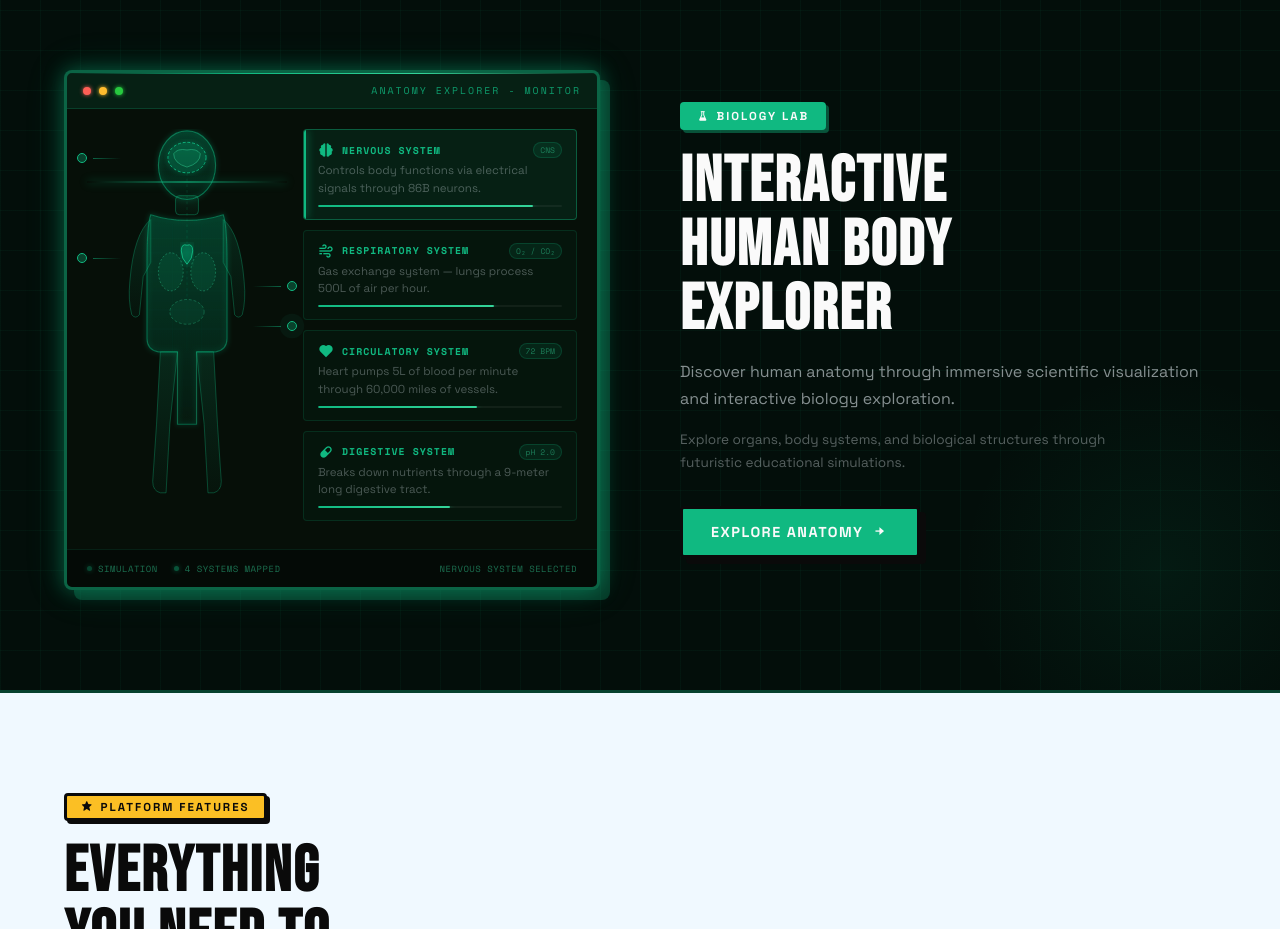
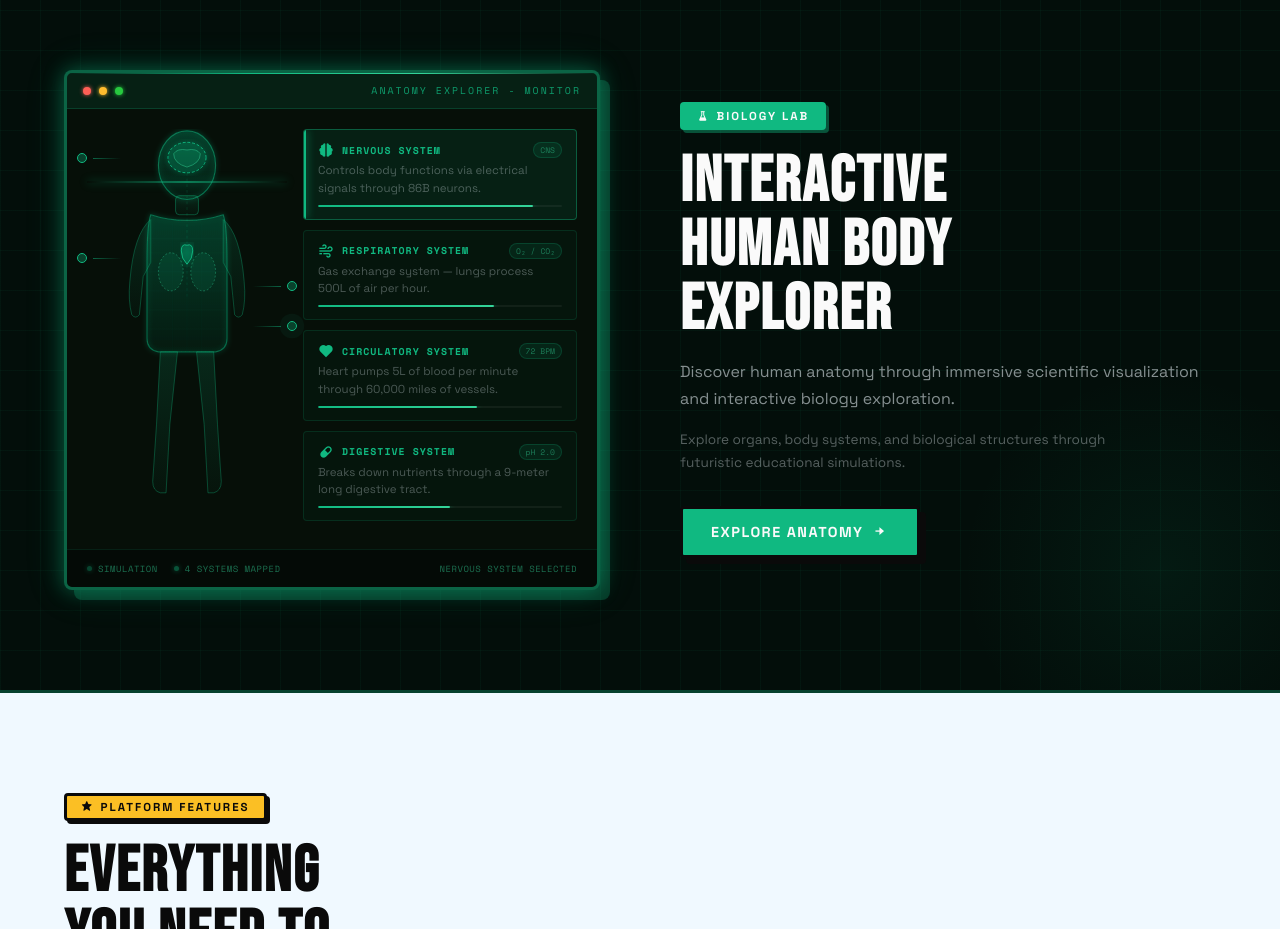
Before and after one commit to Pramxana/WEB-DESAIN-SITEFEST, a website: page landingpage.html in a window 1280 px wide. Shown: the part 2580-3509 px from the top of the page. Drawn offline with nearby package versions, Linux system fonts and the light colour scheme.

Commit message:
feat: enhance input range styling and clean up unused SVG elements for improved performance

```diff
--- a/assets/css/biology.css
+++ b/assets/css/biology.css
@@ -125,6 +125,7 @@ input[type="range"] {
   background: rgba(var(--text-main-rgb), 0.1);
   border-radius: 2px;
   outline: none;
+  appearance: none;
   -webkit-appearance: none;
   cursor: none;
 }
--- a/landingpage.html
+++ b/landingpage.html
@@ -494,7 +494,7 @@
                     stroke-width="1"
                   />
                   <path
-                    d="M62 90 Q58 100 58 140 L58 220 Q58 232 70 234 L90 234 L90 310 L110 310 L110 234 L130 234 Q142 232 142 220 L142 140 Q142 100 138 90 Q120 96 100 96 Q80 96 62 90Z"
+                    d="M62 90 Q58 100 58 140 L58 220 Q58 232 70 234 L130 234 Q142 232 142 220 L142 140 Q142 100 138 90 Q120 96 100 96 Q80 96 62 90Z"
                     fill="url(#bodyGrad)"
                     stroke="rgba(16,185,129,0.45)"
                     stroke-width="1.2"
@@ -674,23 +674,6 @@
                       attributeName="ry"
                       values="20;22;20"
                       dur="3.5s"
-                      repeatCount="indefinite"
-                    />
-                  </ellipse>
-                  <ellipse
-                    cx="100"
-                    cy="192"
-                    rx="18"
-                    ry="13"
-                    fill="rgba(16,185,129,0.08)"
-                    stroke="rgba(52,211,153,0.4)"
-                    stroke-width="0.8"
-                    stroke-dasharray="3,2"
-                  >
-                    <animate
-                      attributeName="opacity"
-                      values="0.4;0.8;0.4"
-                      dur="5s"
                       repeatCount="indefinite"
                     />
                   </ellipse>
```
